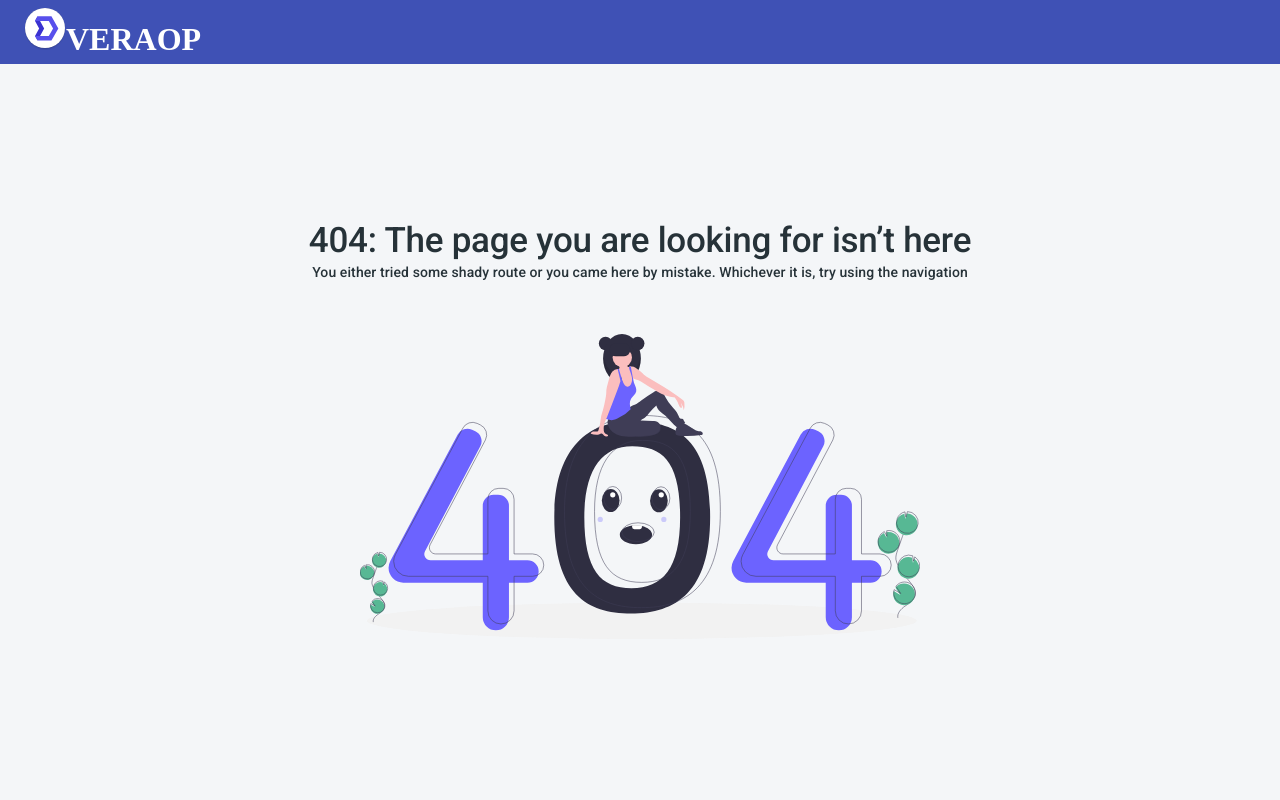
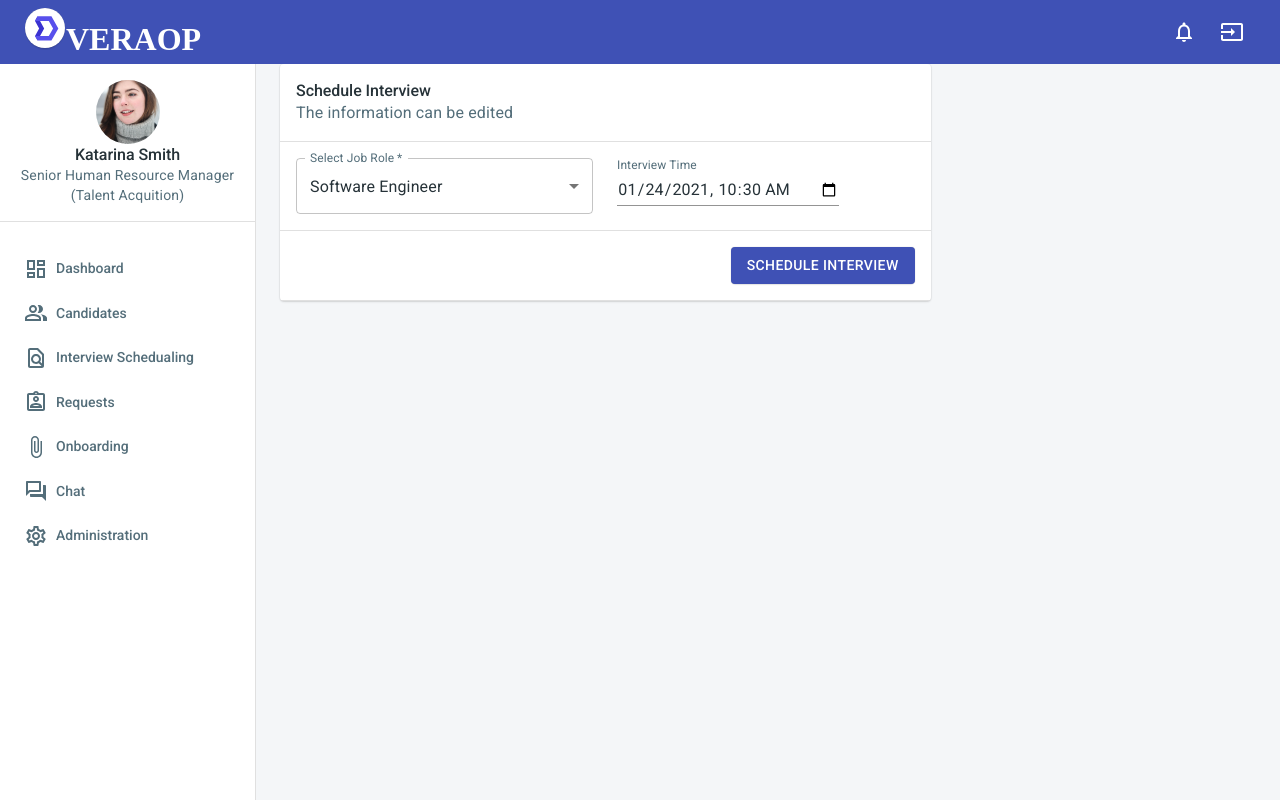
Before and after one commit to MadhurangaWije/veraop, a React (Create React App) app in the folder frontend/: page /app/scheduleInterview in a window 1280 px wide. Before the commit this address led to /404. Built offline with nearby package versions, Linux system fonts and the light colour scheme.

Commit message:
Add view to schedule interview

```diff
--- a/frontend/src/routes.js
+++ b/frontend/src/routes.js
@@ -11,6 +11,7 @@ import ProductListView from 'src/views/product/ProductListView';
 import RegisterView from 'src/views/auth/RegisterView';
 import SettingsView from 'src/views/settings/SettingsView';
 import InterviewListView from 'src/views/interview/InterviewListView';
+import ScheduleInterview from 'src/views/interview/Schedule';
 
 const routes = [
   {
@@ -23,6 +24,7 @@ const routes = [
       { path: 'products', element: <ProductListView /> },
       { path: 'settings', element: <SettingsView /> },
       { path: 'interview', element: <InterviewListView /> },
+      { path: 'scheduleInterview', element: <ScheduleInterview /> },
       { path: '*', element: <Navigate to="/404" /> }
     ]
   },
--- a/frontend/src/views/interview/InterviewListView/Toolbar.js
+++ b/frontend/src/views/interview/InterviewListView/Toolbar.js
@@ -38,6 +38,7 @@ const Toolbar = ({ className, ...rest }) => {
         <Button
           color="primary"
           variant="contained"
+          href="/app/scheduleInterview"
         >
           Schedule Interview
         </Button>
--- a/frontend/src/views/interview/InterviewListView/index.js
+++ b/frontend/src/views/interview/InterviewListView/index.js
@@ -18,7 +18,7 @@ const useStyles = makeStyles((theme) => ({
   }
 }));
 
-const InterviewListView = () => {
+const CustomerListView = () => {
   const classes = useStyles();
   const [customers] = useState(data);
 
@@ -37,4 +37,4 @@ const InterviewListView = () => {
   );
 };
 
-export default InterviewListView;
+export default CustomerListView;
--- /dev/null
+++ b/frontend/src/views/interview/Schedule/index.js
@@ -0,0 +1,145 @@
+import React, { useState } from 'react';
+import clsx from 'clsx';
+import {
+  makeStyles,
+  Card,
+  CardHeader,
+  Divider,
+  Grid,
+  CardContent,
+  TextField,
+  Container,
+  Box,
+  Button
+} from '@material-ui/core';
+import Page from 'src/components/Page';
+
+const states = [
+  {
+    value: 'Software-Engineer',
+    label: 'Software Engineer'
+  },
+  {
+    value: 'Senior-Software-Engineer',
+    label: 'Senior Software Engineer'
+  },
+  {
+    value: 'Tech-Lead',
+    label: 'Tech Lead'
+  }
+];
+
+const useStyles = makeStyles(() => ({
+  root: {}
+}));
+
+const ScheduleInterview = (className, ...rest) => {
+  const classes = useStyles();
+  const [values, setValues] = useState({
+    firstName: 'Katarina',
+    lastName: 'Smith',
+    email: 'demo@devias.io',
+    phone: '',
+    state: 'Alabama',
+    country: 'USA'
+  });
+
+  const handleChange = (event) => {
+    setValues({
+      ...values,
+      [event.target.name]: event.target.value
+    });
+  };
+
+  return (
+    <Page
+      className={classes.root}
+      title="Interview Schedule"
+    >
+      <Container maxWidth="false">
+        <Grid
+          item
+          lg={8}
+          md={6}
+          xs={12}
+        >
+          <form
+            autoComplete="off"
+            noValidate
+            className={clsx(classes.root, className)}
+            {...rest}
+          >
+            <Card>
+              <CardHeader
+                subheader="The information can be edited"
+                title="Schedule Interview"
+              />
+              <Divider />
+              <CardContent>
+                <Grid container spacing={3}>
+                  <Grid
+                    item
+                    md={6}
+                    xs={12}
+                  >
+                    <TextField
+                      fullWidth
+                      label="Select Job Role"
+                      name="state"
+                      onChange={handleChange}
+                      required
+                      select
+                      SelectProps={{ native: true }}
+                      value={values.state}
+                      variant="outlined"
+                    >
+                      {states.map((option) => (
+                        <option key={option.value} value={option.value}>
+                          {option.label}
+                        </option>
+                      ))}
+                    </TextField>
+                  </Grid>
+                  <Grid
+                    item
+                    md={6}
+                    xs={12}
+                  >
+                    <TextField
+                      id="datetime-local"
+                      label="Interview Time"
+                      type="datetime-local"
+                      defaultValue="2021-01-24T10:30"
+                      className={classes.textField}
+                      InputLabelProps={{
+                        shrink: true,
+                      }}
+                    />
+                  </Grid>
+                </Grid>
+              </CardContent>
+              <Divider />
+              <Box
+                display="flex"
+                justifyContent="flex-end"
+                p={2}
+              >
+                <Button
+                  color="primary"
+                  variant="contained"
+                >
+                  Schedule Interview
+                </Button>
+              </Box>
+              <Divider />
+            </Card>
+          </form>
+        </Grid>
+      </Container>
+    </Page>
+  );
+};
+
+ScheduleInterview.propTypes = {};
+
+export default ScheduleInterview;
```
